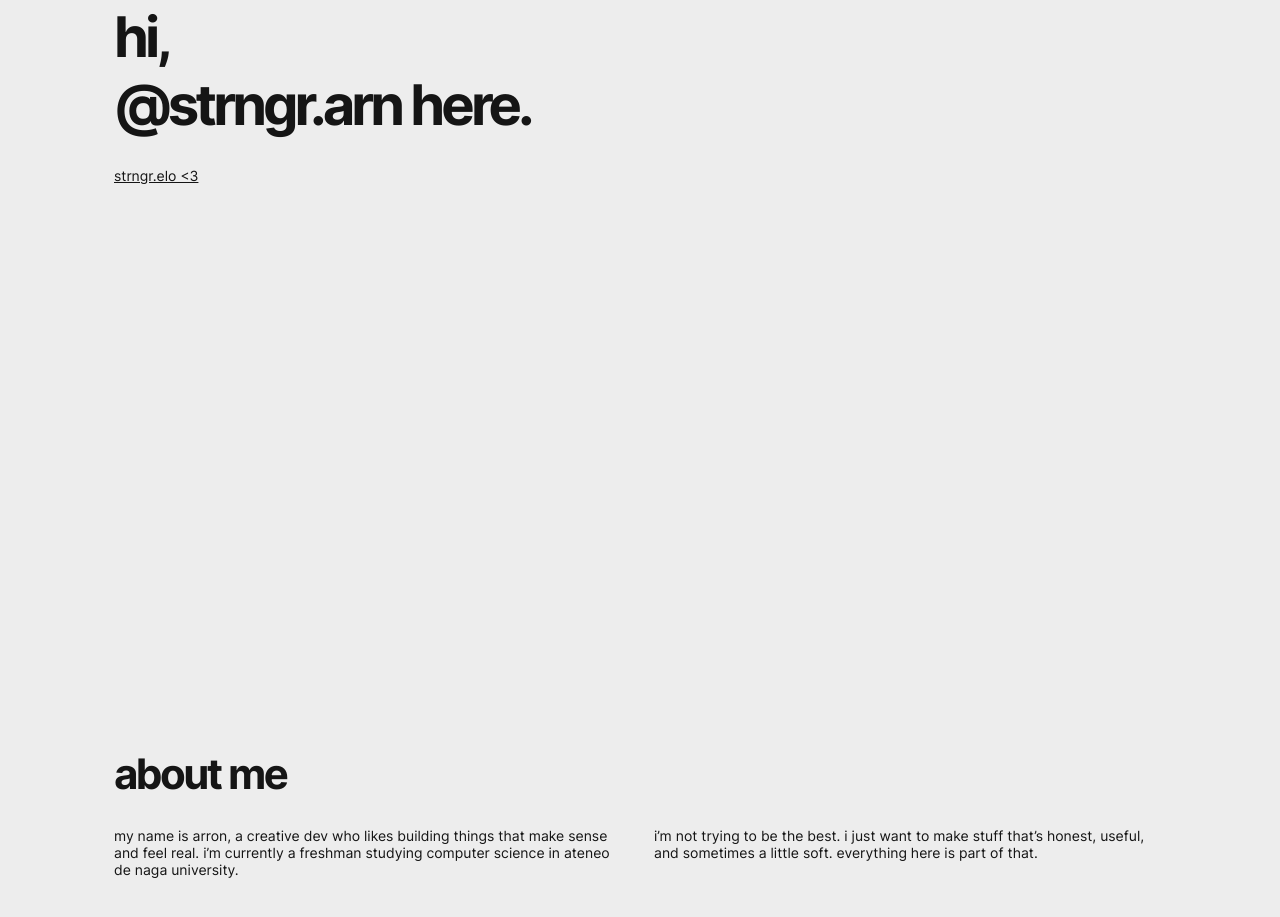
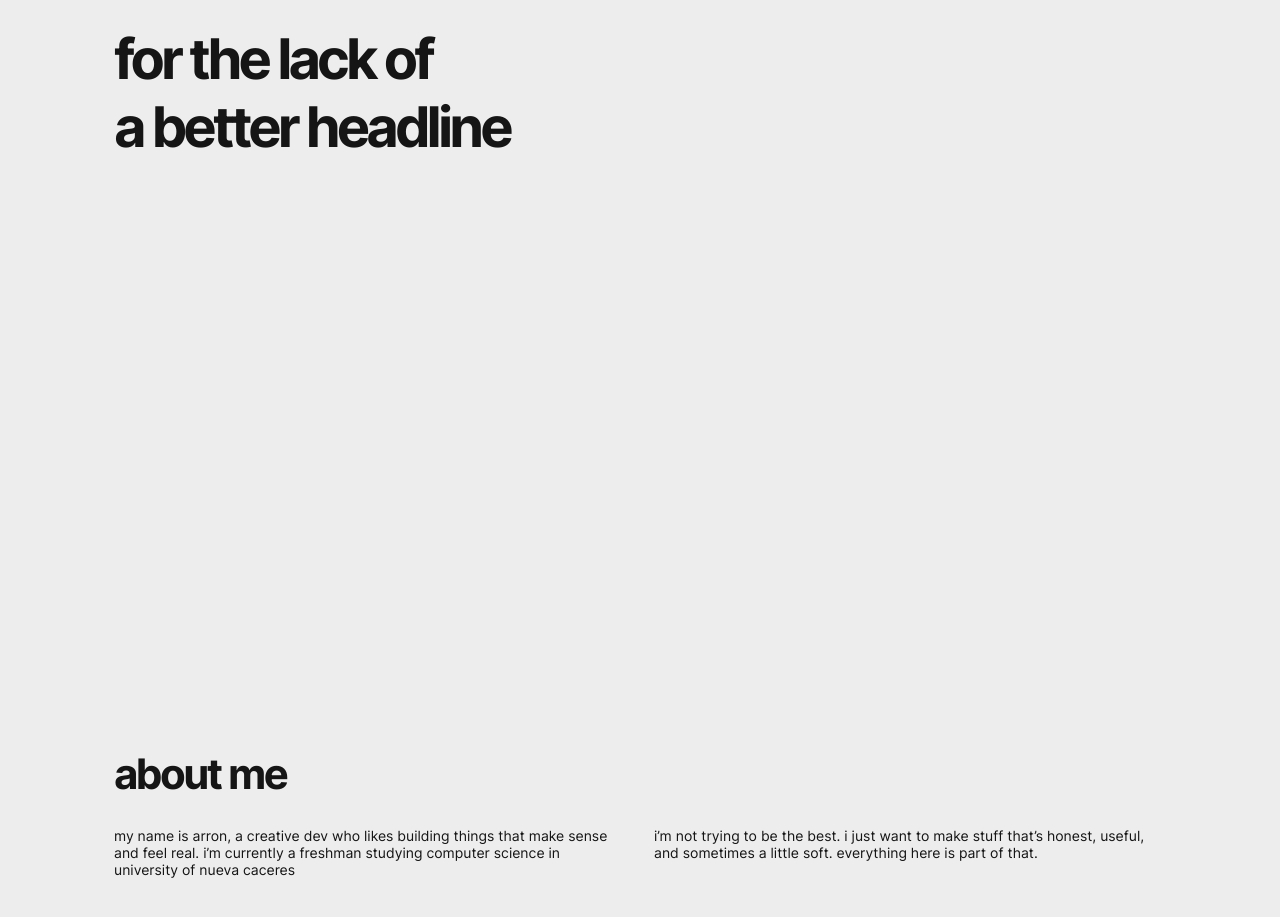
Before and after one commit to caud-me/strngr.arn, a plain HTML site: page index.html in a window 1280 px wide. Shown: the part 311-1228 px from the top of the page. Drawn offline with Linux system fonts and the light colour scheme.

Commit message:
Update index.html

```diff
--- a/index.html
+++ b/index.html
@@ -11,8 +11,7 @@
   <main role="main" aria-label="main page">
     <section>
       <div class="section-wrapper">
-        <h1>hi,<br>@strngr.arn here.</h1>
-        <a href="https://gelofi.github.io/portfolio/">strngr.elo &lt;3</a>
+        <h1>for the lack of<br>a better headline</h1>
       </div>
     </section>
 
@@ -22,7 +21,7 @@
         <div class="grid-m">
           <p>
             my name is arron, a creative dev who likes building things that make sense and feel real.
-            i’m currently a freshman studying computer science in ateneo de naga university.
+            i’m currently a freshman studying computer science in university of nueva caceres
           </p>
           <p>
             i’m not trying to be the best. i just want to make stuff that’s honest, useful, and sometimes a little soft.
```
